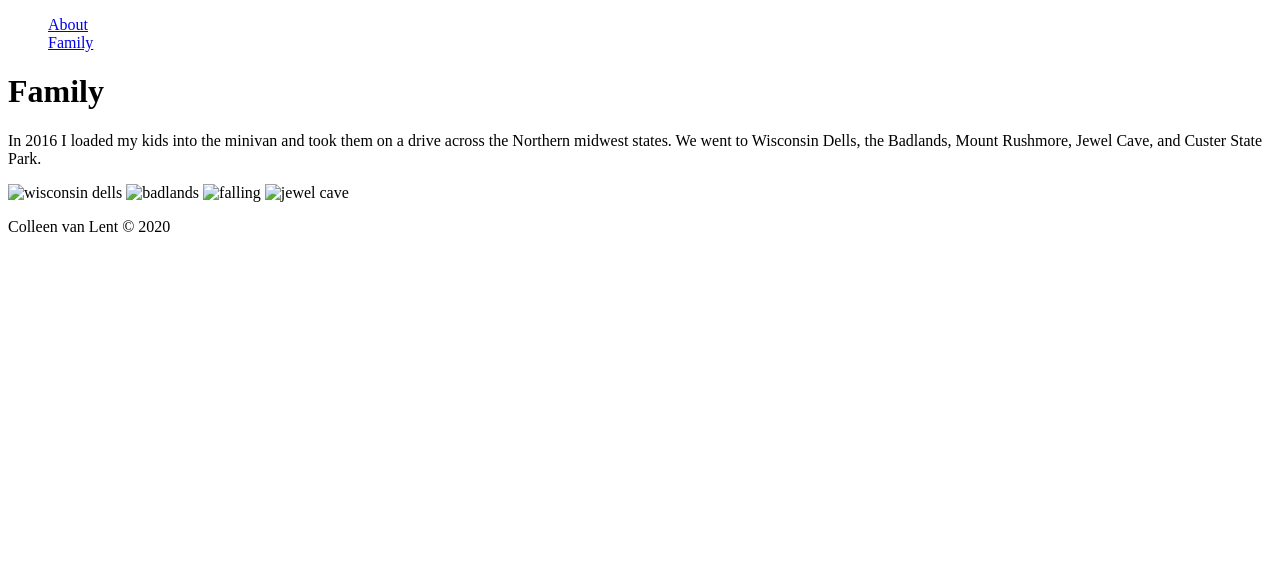
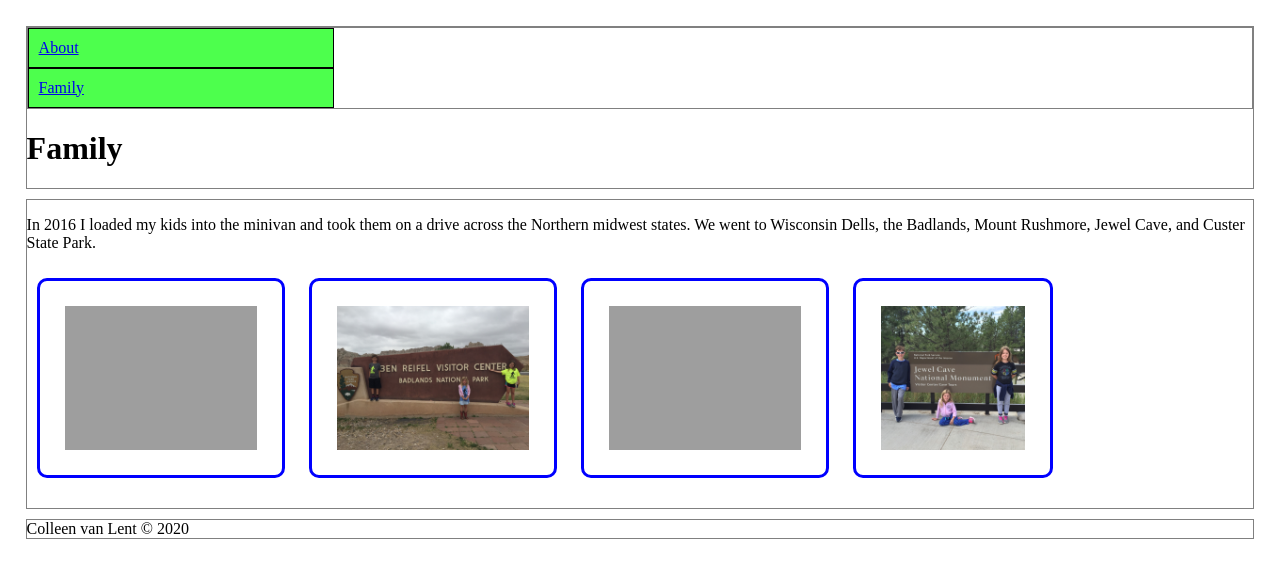
Before and after one commit to huangka/homework1, a plain HTML site: page family.html in a window 1280 px wide. Drawn offline with Linux system fonts and the light colour scheme; the site is published under a folder, as on GitHub Pages, so addresses that start at the root find nothing.

Commit message:
initial commit

```diff
--- a/family.html
+++ b/family.html
@@ -4,8 +4,8 @@
 	<meta charset="UTF-8">
 	<title>Colleen's Family</title>
 	<link rel="icon" href="imgs/favicon.ico">
-	<link rel="stylesheet" href="/css/html5reset.css">
-	<link rel="stylesheet" href="/css/style.css">
+	<link rel="stylesheet" href="css/html5reset.css">
+	<link rel="stylesheet" href="css/style.css">
 </head>
 <body>
 <header>
@@ -23,10 +23,10 @@
 
 <main>
 <p>In 2016 I loaded my kids into the minivan and took them on a drive across the Northern midwest states.  We went to Wisconsin Dells, the Badlands, Mount Rushmore, Jewel Cave, and Custer State Park.<p>
-<img src = "/imgs/wisconsin_dells.jpg" width="25" alt="wisconsin dells"/>
-<img src = "/imgs/badlands.jpg" width="1000" alt="badlands"/>
-<img src="/imgs/falling.jpg" width="25" alt="falling"/>
-<img src = "/imgs/jewel_cave.jpg" width="1000" alt="jewel cave"/>
+<img src = "imgs/wisconsin_dells.jpg" width="25" alt="wisconsin dells"/>
+<img src = "imgs/badlands.jpg" width="1000" alt="badlands"/>
+<img src="imgs/falling.jpg" width="25" alt="falling"/>
+<img src = "imgs/jewel_cave.jpg" width="1000" alt="jewel cave"/>
 </main>
 <footer>Colleen van Lent &copy; 2020</footer>
 
```
Also changed, not shown: index.html (+2 -2 lines).
